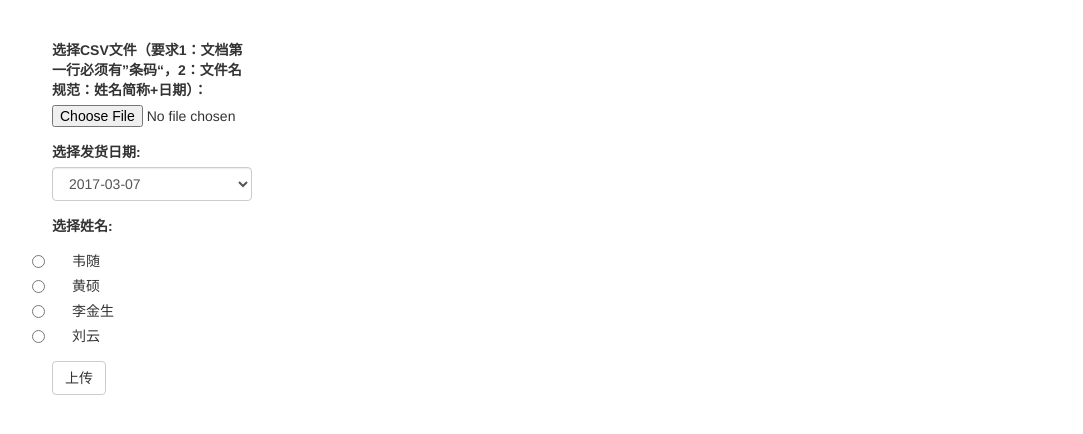
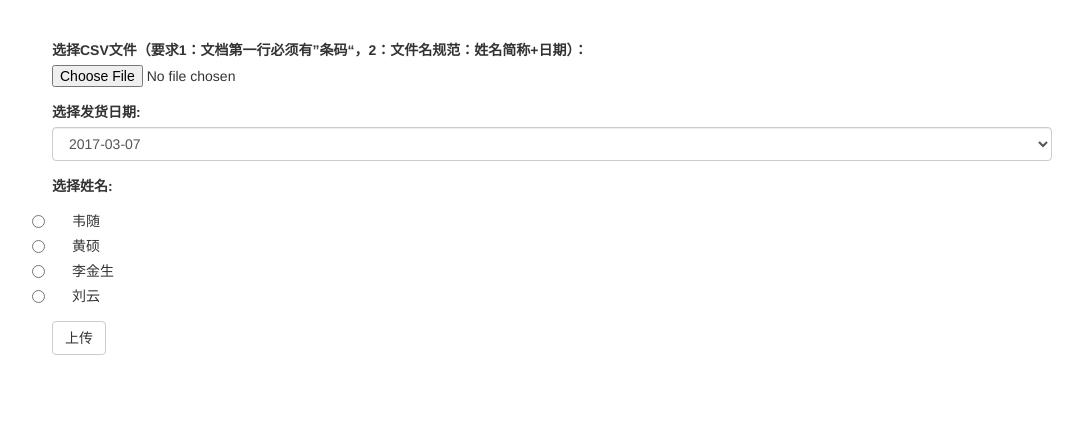
Before and after one commit to AlexGeeker/bestla_ERP2, a Flask app: template app/templates/upload.html in a window 1280 px wide. Shown: the part 52-486 px from the top of the page, without its empty margins (18-1101 px from the left). Run offline with Flask 2, Linux system fonts and the light colour scheme; the template is opened without the code that fills it: values that come from a table or form of the project are taken from there, others are empty; some libraries are stand-ins or nearby versions.

```diff
--- a/app/templates/upload.html
+++ b/app/templates/upload.html
@@ -5,8 +5,9 @@
 
 <!-- 提交表单 -->
 {% block page_content %}
-<div style="margin-top:20px;width:200px">
-    {{ wtf.quick_form(form) }}
+
+<div style="margin-top:20px;width:1000px">
+    {{ wtf.quick_form(form2,form_type="inline") }}
 </div>
 
 <div style="margin-top:20px">
```
